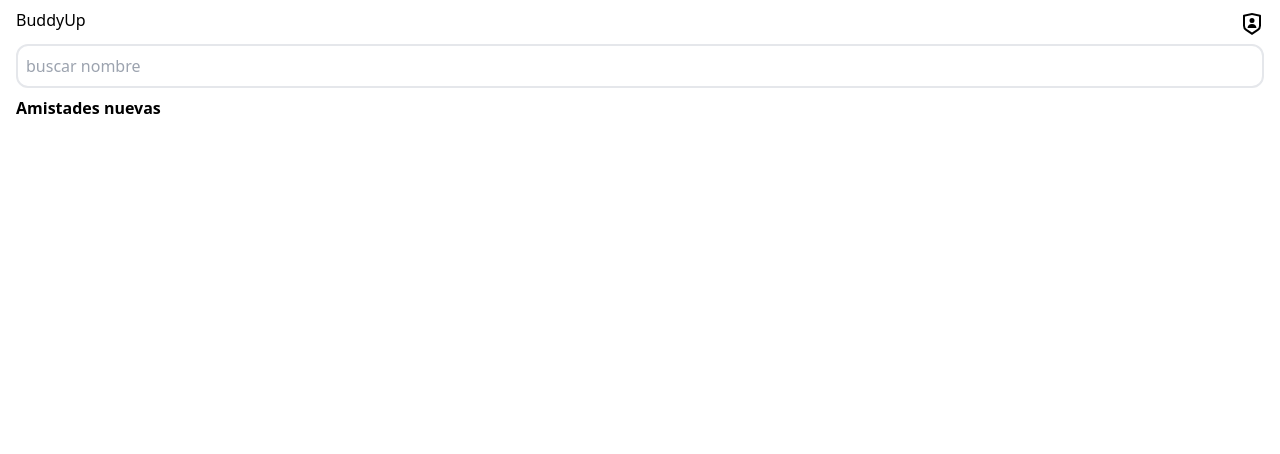
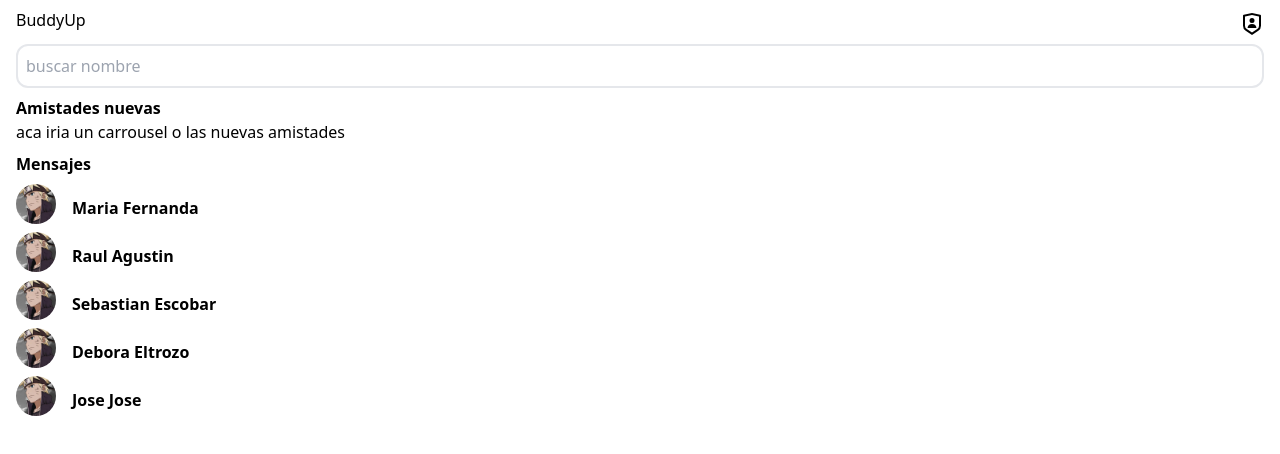
Before and after one commit to No-Country/s9-06-m-csharp, a React (Vite) app in the folder client/: page /conversations in a window 1280 px wide. Both pictures are taken after typing "name@example.com", "Sample123" into the empty fields and a click on the button "Continuar". Shown: the top 454 px of the page. Built offline with nearby package versions, Linux system fonts and the light colour scheme.

Commit message:
maquetado de convesation

```diff
--- a/client/src/Components/Chat/conversations/Conversations.jsx
+++ b/client/src/Components/Chat/conversations/Conversations.jsx
@@ -1,6 +1,36 @@
-import React from 'react'
-import { RiShieldUserLine } from 'react-icons/ri'
+import React from 'react';
+import { RiShieldUserLine } from 'react-icons/ri';
+import imgTest from '../../../images/imageTest.jpg';
+
 const Conversations = () => {
+	const conversations = [
+		{
+			name: 'Maria Fernanda',
+			img: imgTest, // Change this line to use the imported image directly
+			lastMessage: 'Hola como estas?',
+		},
+		{
+			name: 'Raul Agustin',
+			img: imgTest,
+			lastMessage: 'weeenas bb',
+		},
+		{
+			name: 'Sebastian Escobar',
+			img: imgTest,
+			lastMessage: 'Hola como estas?',
+		},
+		{
+			name: 'Debora Eltrozo',
+			img: imgTest,
+			lastMessage: 'Tienes razon',
+		},
+		{
+			name: 'Jose Jose',
+			img: imgTest,
+			lastMessage: 'jajja tienes razon',
+		},
+	];
+
 	return (
 		<div className='container mx-auto px-4'>
 			<div className='flex justify-between mt-2'>
@@ -11,15 +41,35 @@ const Conversations = () => {
 					<p className='text-2xl mt-1'>
 						<RiShieldUserLine />
 					</p>
-
 				</div>
 			</div>
-            <div className='mt-2' >
-                <input type="text" className="w-full rounded-xl  border-solid border-2 p-2" placeholder='buscar nombre' />
-                <h2 className='text-left mt-2 font-black'>Amistades nuevas</h2>
-            </div>
+			<div className='mt-2'>
+				<input
+					type='text'
+					className='w-full rounded-xl border-solid border-2 p-2'
+					placeholder='buscar nombre'
+				/>
+				<h2 className='text-left mt-2 font-bold'>Amistades nuevas</h2>
+				<div>aca iria un carrousel o las nuevas amistades</div>
+			</div>
+
+			<div className='flex flex-col justify-start'>
+				<h2 className='text-left mt-2 font-bold'>Mensajes</h2>
+				<div>
+					{conversations.map((conversation, index) => (
+						<div key={index} className='flex items-center mt-2'>
+							<img
+								src={conversation.img}
+								alt='la imagen del usuario'
+								className='w-10 h-10 rounded-full mr-4'
+							/>
+							<h2 className='text-left mt-2 font-bold'>{conversation.name}</h2>
+						</div>
+					))}
+				</div>
+			</div>
 		</div>
-	)
-}
+	);
+};
 
-export default Conversations
+export default Conversations;
```
